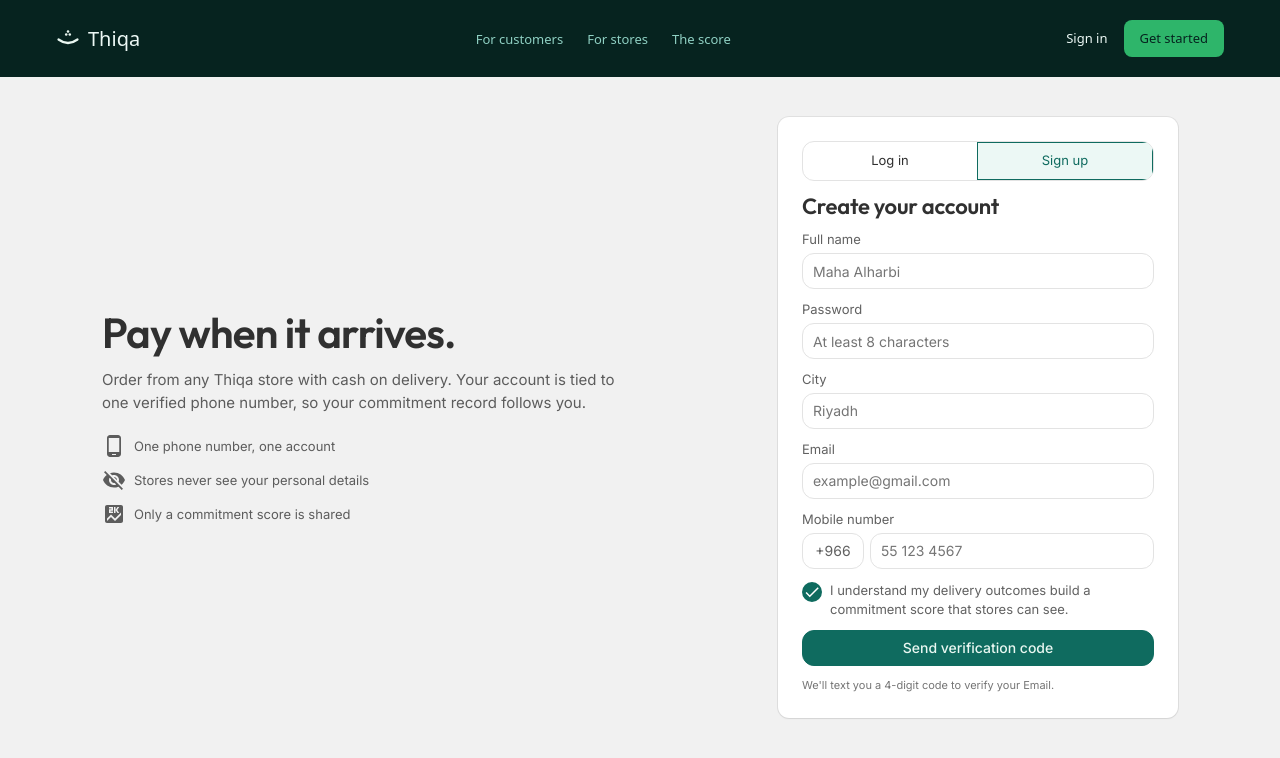
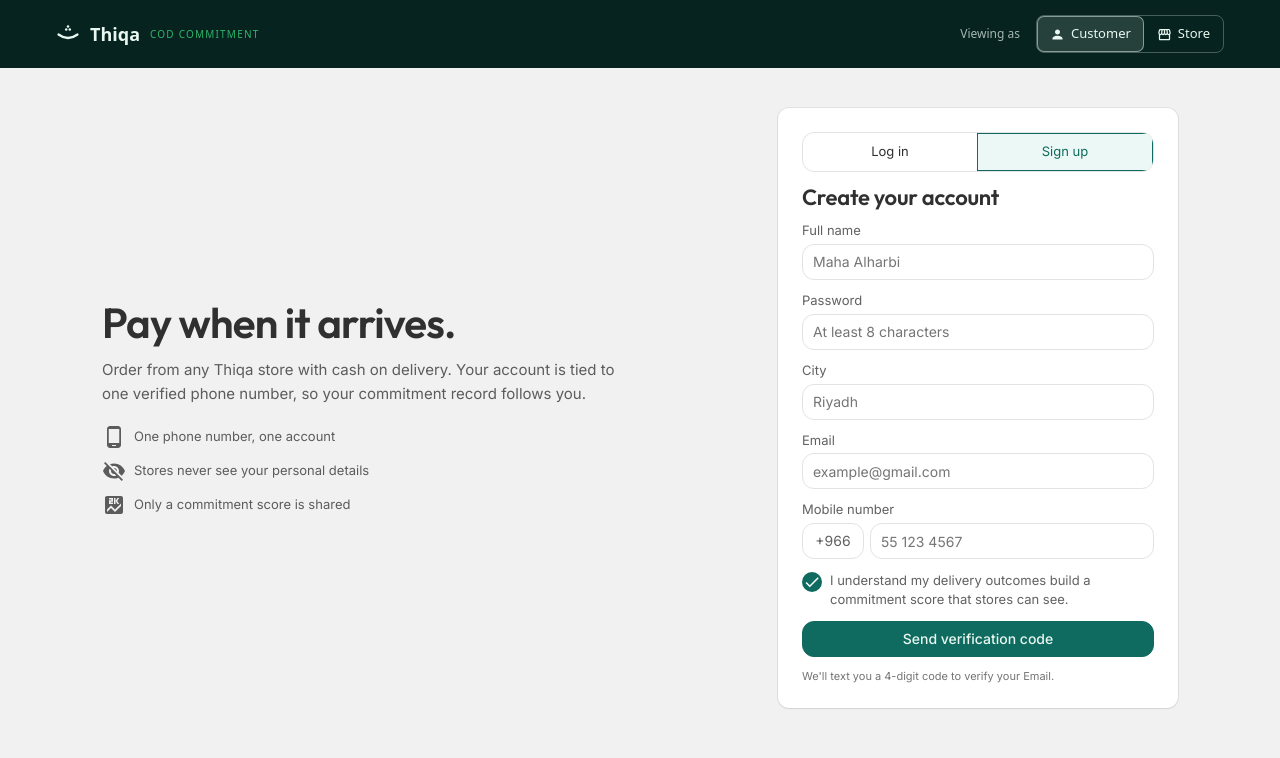
Before and after one commit to MalazAssaf/thiqa, a Next.js app: page /signup in a window 1280 px wide. Shown: the top 758 px of the page. Built offline with nearby package versions, Linux system fonts and the light colour scheme.

Commit message:
feat: implementing auth Header

```diff
--- /dev/null
+++ b/src/app/(auth)/layout.tsx
@@ -0,0 +1,14 @@
+import TopNav from "@/src/components/layout/TopNav";
+
+export default function AuthLayout({
+  children,
+}: {
+  children: React.ReactNode;
+}) {
+  return (
+    <>
+      <TopNav />
+      {children}
+    </>
+  );
+}
--- /dev/null
+++ b/src/app/(landing)/layout.tsx
@@ -0,0 +1,14 @@
+import LandingNav from "@/src/components/layout/LandingNav";
+
+export default function LandingLayout({
+  children,
+}: {
+  children: React.ReactNode;
+}) {
+  return (
+    <>
+      <LandingNav />
+      {children}
+    </>
+  );
+}
--- a/src/app/layout.tsx
+++ b/src/app/layout.tsx
@@ -1,24 +1,19 @@
-import Header from "../components/layout/Header";
+import type { Metadata } from "next";
+import { Outfit, Inter, IBM_Plex_Mono } from "next/font/google";
 import "./globals.css";
-import { Outfit, Inter, IBM_Plex_Mono } from "next/font/google";
 
-const outfit = Outfit({
+const outfit = Outfit({ subsets: ["latin"], variable: "--font-outfit" });
+const inter = Inter({ subsets: ["latin"], variable: "--font-inter" });
+const plexMono = IBM_Plex_Mono({
   subsets: ["latin"],
-  weight: ["600"],
-  variable: "--font-outfit",
+  weight: ["400", "500"],
+  variable: "--font-plex-mono",
 });
 
-const inter = Inter({
-  subsets: ["latin"],
-  weight: ["400", "500"],
-  variable: "--font-inter",
-});
-
-const plexMono = IBM_Plex_Mono({
-  subsets: ["latin"],
-  weight: ["400"],
-  variable: "--font-plex-mono",
-});
+export const metadata: Metadata = {
+  title: "Thiqa",
+  description: "Cash on delivery, scored.",
+};
 
 export default function RootLayout({
   children,
@@ -28,9 +23,8 @@
   return (
     <html lang="en">
       <body
-        className={`${outfit.variable} ${inter.variable} ${plexMono.variable}`}
+        className={`${outfit.variable} ${inter.variable} ${plexMono.variable} antialiased`}
       >
-        <Header />
         {children}
       </body>
     </html>
--- a/src/components/layout/Header.tsx
+++ b/src/components/layout/LandingNav.tsx
@@ -1,7 +1,7 @@
 import Link from "next/link";
 import Image from "next/image";
 
-function Header() {
+function LandingNav() {
   const navLinks = [
     { label: "For customers", href: "#customers" },
     { label: "For stores", href: "#stores" },
@@ -45,4 +45,4 @@
   );
 }
 
-export default Header;
+export default LandingNav;
--- /dev/null
+++ b/src/components/layout/TopNav.tsx
@@ -0,0 +1,64 @@
+import Link from "next/link";
+import PersonIcon from "@mui/icons-material/Person";
+import Image from "next/image";
+import StorefrontOutlinedIcon from "@mui/icons-material/StorefrontOutlined";
+
+type TopNavProps = {
+  viewing?: "customer" | "store";
+  minimal?: boolean; // true on login/sign-up: logo only
+};
+
+export default function TopNav({
+  viewing = "customer",
+  minimal = false,
+}: TopNavProps) {
+  const option =
+    "flex items-center gap-1.5 rounded-[7px] border px-3 py-1.75 text-[13px] text-cream";
+  const active = "border-cream/50 bg-cream/14";
+  const inactive = "border-transparent hover:bg-cream/8";
+
+  return (
+    <header className="bg-section-base">
+      <div className="container-page flex h-17 items-center gap-4">
+        {/* Brand */}
+        <Link href="/" className="flex items-center gap-2.5">
+          <Image src="/Logo-light.svg" alt="" width={24} height={24} />
+          <span className="font-display text-lg font-semibold text-cream">
+            Thiqa
+          </span>
+          <span className="hidden text-kicker font-medium tracking-[1.2px] text-accent2-500 sm:inline">
+            COD COMMITMENT
+          </span>
+        </Link>
+
+        <div className="flex-1" />
+
+        {!minimal && (
+          <>
+            <span className="hidden text-2xs text-cream/70 md:inline">
+              Viewing as
+            </span>
+
+            {/* Role switch */}
+            <div className="flex rounded-md border border-cream/28">
+              <Link
+                href="/login"
+                className={`${option} ${viewing === "customer" ? active : inactive}`}
+              >
+                <PersonIcon sx={{ fontSize: 15 }} />
+                Customer
+              </Link>
+              <Link
+                href="/store/signup"
+                className={`${option} ${viewing === "store" ? active : inactive}`}
+              >
+                <StorefrontOutlinedIcon sx={{ fontSize: 15 }} />
+                Store
+              </Link>
+            </div>
+          </>
+        )}
+      </div>
+    </header>
+  );
+}
```
Also changed, not shown: src/app/(landing)/page.tsx (renamed from src/app/page.tsx), src/app/(merchant)/layout.tsx (deleted).
